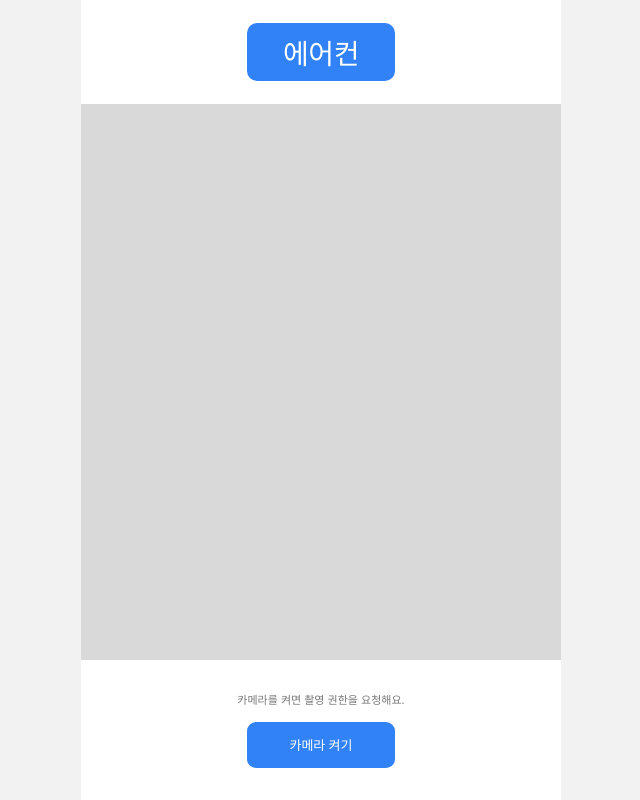
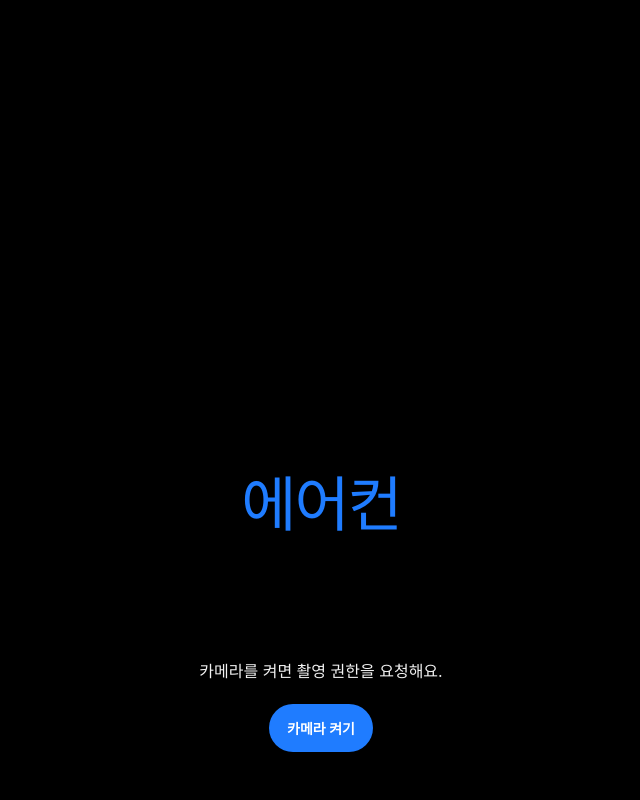
Before and after one commit to slxn00/js_project, a website built with Vite: page js_project-main/camera.html in a window 1280 px wide. Shown: the whole page, without its empty margins (319-959 px from the left). Built offline with nearby package versions, Linux system fonts and the light colour scheme.

Commit message:
카메라 화면 재구

```diff
--- a/js_project-main/src/css/camera.css
+++ b/js_project-main/src/css/camera.css
@@ -1,58 +1,65 @@
 :root {
     font-family: -apple-system, BlinkMacSystemFont, 'Apple SD Gothic Neo', 'Noto Sans KR', sans-serif;
-    color: #222;
-    background: #f2f2f2;
-    font-synthesis: none;
-    --camera-blue: #3182F6;
+    --camera-blue: #1f7cff;
+    --text-white: #ffffff;
 }
 
-* { box-sizing: border-box; }
-body { margin: 0; }
-button, a { -webkit-tap-highlight-color: transparent; touch-action: manipulation; }
-button { font: inherit; cursor: pointer; }
-button:disabled { opacity: .4; cursor: default; }
-button:focus-visible, a:focus-visible { outline: 3px solid #767676; outline-offset: 4px; }
-[hidden] { display: none !important; }
+* {
+    box-sizing: border-box;
+}
 
+html,
+body {
+    margin: 0;
+    width: 100%;
+    height: 100%;
+    background: #000;
+}
+
+body {
+    overflow: hidden;
+}
+
+button,
+a {
+    -webkit-tap-highlight-color: transparent;
+    touch-action: manipulation;
+}
+
+button {
+    font: inherit;
+    cursor: pointer;
+    border: none;
+    background: none;
+}
+
+button:disabled {
+    opacity: 0.45;
+    cursor: default;
+}
+
+[hidden] {
+    display: none !important;
+}
+
+/* 전체 화면 */
 .camera-app {
-    width: min(100%, 480px);
+    position: relative;
+    width: 100%;
+    max-width: 480px;
     height: 100vh;
     height: 100dvh;
-    min-height: 360px;
     margin: 0 auto;
-    display: grid;
-    grid-template-rows: calc(104px + env(safe-area-inset-top, 0px)) minmax(0, 1fr) calc(140px + env(safe-area-inset-bottom, 0px));
-    background: white;
+    background: #000;
+    overflow: hidden;
 }
 
-.prompt-area {
-    display: flex;
-    align-items: center;
-    justify-content: center;
-    padding: env(safe-area-inset-top, 0px) 20px 0;
-}
-
-.prompt-chip {
-    display: flex;
-    align-items: center;
-    justify-content: center;
-    min-width: 148px;
-    min-height: 56px;
-    padding: 9px 24px;
-    margin: 0;
-    background: var(--camera-blue);
-    color: #fff;
-    border-radius: 10px;
-    font-size: 28px;
-    font-weight: 700;
-    letter-spacing: -.5px;
-}
-
+/* 카메라 화면 */
 .viewfinder {
-    position: relative;
-    min-height: 0;
+    position: absolute;
+    inset: 0;
+    background: #000;
     overflow: hidden;
-    background: #d9d9d9;
 }
 
 .viewfinder video,
@@ -63,38 +70,204 @@ button:focus-visible, a:focus-visible { outline: 3px solid #767676; outline-offs
     width: 100%;
     height: 100%;
     display: block;
+    object-fit: cover;
 }
 
-.viewfinder video,
-.viewfinder img { object-fit: cover; }
-.camera-placeholder { background: #d9d9d9; }
-.live-badge { position: absolute; top: 16px; left: 16px; display: flex; align-items: center; gap: 6px; padding: 6px 9px; border-radius: 5px; background: #0006; color: white; font-size: 10px; letter-spacing: 1px; }
-.live-badge span { width: 5px; height: 5px; background: #fff; border-radius: 50%; }
+.camera-placeholder {
+    background: #000;
+}
 
-.camera-controls {
+/* live 뱃지는 지금 느낌엔 안 어울리니까 숨김 */
+.live-badge {
+    display: none;
+}
+
+/* 제시어 + 안내문구 영역 */
+.prompt-area {
+    position: absolute;
+    left: 50%;
+    bottom: 240px;
+    transform: translateX(-50%);
+    width: min(86%, 320px);
     display: flex;
     flex-direction: column;
     align-items: center;
     justify-content: center;
-    gap: 12px;
-    padding: 12px 24px calc(12px + env(safe-area-inset-bottom, 0px));
-    background: white;
+    z-index: 3;
+    text-align: center;
+    pointer-events: none;
 }
 
-.camera-status { margin: 0; max-width: 380px; font-size: 11px; line-height: 1.6; color: #777; text-align: center; overflow-wrap: anywhere; }
-.camera-status.error { color: #a14136; }
+/* 제시어 */
+.prompt-chip {
+    margin: 0 0 26px;
+    padding: 0;
+    background: transparent;
+    color: var(--camera-blue);
+    border-radius: 0;
+    min-width: 0;
+    min-height: 0;
+    font-size: 60px;
+    font-weight: 300;
+    line-height: 1;
+    letter-spacing: -2px;
+    box-shadow: none;
+}
+
+/* 상태 문구 */
+.camera-status {
+    margin: 0;
+    color: var(--text-white);
+    font-size: 16px;
+    line-height: 1.8;
+    font-weight: 400;
+    text-align: center;
+    white-space: pre-line;
+    opacity: 0.95;
+}
+
+.camera-status.error {
+    color: #ff8e8e;
+}
+
+/* 하단 버튼 영역 */
+.camera-controls {
+    position: absolute;
+    left: 50%;
+    bottom: calc(48px + env(safe-area-inset-bottom, 0px));
+    transform: translateX(-50%);
+    width: 100%;
+    max-width: 480px;
+    z-index: 4;
+
+    display: flex;
+    flex-direction: column;
+    align-items: center;
+    justify-content: flex-end;
+    gap: 18px;
+
+    padding: 0 24px;
+    background: transparent;
+}
+
+/* 촬영 버튼 */
+.shutter-button {
+    width: 78px;
+    height: 78px;
+    border-radius: 50%;
+    background: #f4f4f4;
+    border: 5px solid rgba(255, 255, 255, 0.7);
+    display: flex;
+    align-items: center;
+    justify-content: center;
+    padding: 0;
+    box-shadow: 0 0 0 2px rgba(0, 0, 0, 0.15);
+}
+
+.shutter-button span {
+    display: block;
+    width: 58px;
+    height: 58px;
+    border-radius: 50%;
+    background: #dcdcdc;
+}
+
+.shutter-button:active {
+    transform: scale(0.96);
+}
+
+/* 촬영 후 보이는 버튼들 */
+.photo-actions {
+    width: 100%;
+    display: flex;
+    gap: 10px;
+    justify-content: center;
+}
+
+.photo-actions>* {
+    flex: 1;
+    min-width: 0;
+}
 
 .primary-button,
-.secondary-button { display: flex; align-items: center; justify-content: center; min-height: 46px; min-width: 148px; padding: 11px 20px; border: 0; border-radius: 9px; font-size: 13px; font-weight: 600; text-decoration: none; }
-.primary-button { background: var(--camera-blue); color: white; }
-.secondary-button { background: #eee; color: #333; }
-.photo-actions { display: flex; justify-content: center; gap: 10px; width: 100%; }
-.photo-actions > * { flex: 1; min-width: 0; }
+.secondary-button {
+    min-height: 48px;
+    border-radius: 999px;
+    padding: 12px 18px;
+    font-size: 14px;
+    font-weight: 600;
+    text-decoration: none;
+    display: flex;
+    align-items: center;
+    justify-content: center;
+}
 
-.shutter-button { flex-shrink: 0; width: 62px; height: 62px; padding: 5px; border: 2px solid var(--camera-blue); background: white; border-radius: 50%; }
-.shutter-button span { display: block; width: 100%; height: 100%; border-radius: 50%; background: var(--camera-blue); }
-.shutter-button:active span { opacity: .75; }
+.primary-button {
+    background: var(--camera-blue);
+    color: #fff;
+}
 
-.sr-only { position: absolute; width: 1px; height: 1px; padding: 0; margin: -1px; overflow: hidden; clip: rect(0, 0, 0, 0); white-space: nowrap; border: 0; }
+.secondary-button {
+    background: rgba(255, 255, 255, 0.14);
+    color: #fff;
+    border: 1px solid rgba(255, 255, 255, 0.2);
+}
 
-@media (max-height: 560px) { .camera-app { grid-template-rows: 80px minmax(0, 1fr) 118px; }.camera-controls { gap: 7px; padding: 8px 18px; } }
+/* 스크린리더용 */
+.sr-only {
+    position: absolute;
+    width: 1px;
+    height: 1px;
+    padding: 0;
+    margin: -1px;
+    overflow: hidden;
+    clip: rect(0, 0, 0, 0);
+    white-space: nowrap;
+    border: 0;
+}
+
+/* 작은 화면 대응 */
+@media (max-width: 430px) {
+    .prompt-area {
+        bottom: 220px;
+        width: min(88%, 300px);
+    }
+
+    .prompt-chip {
+        font-size: 56px;
+    }
+
+    .camera-status {
+        font-size: 15px;
+    }
+
+    .shutter-button {
+        width: 74px;
+        height: 74px;
+    }
+
+    .shutter-button span {
+        width: 54px;
+        height: 54px;
+    }
+}
+
+@media (max-height: 700px) {
+    .prompt-area {
+        bottom: 200px;
+    }
+
+    .prompt-chip {
+        font-size: 52px;
+        margin-bottom: 20px;
+    }
+
+    .camera-status {
+        font-size: 14px;
+        line-height: 1.7;
+    }
+
+    .camera-controls {
+        bottom: calc(34px + env(safe-area-inset-bottom, 0px));
+    }
+}
```
